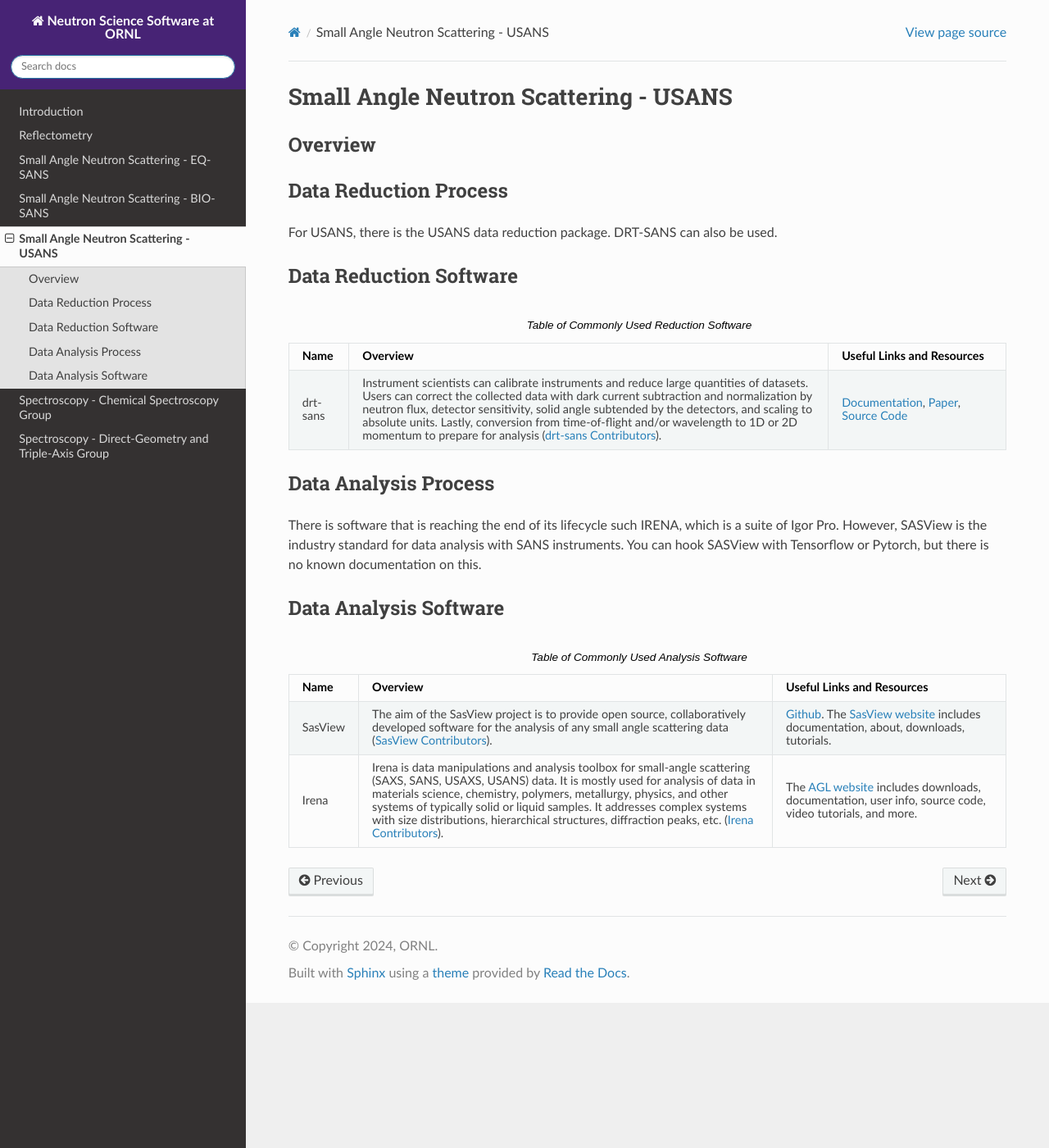
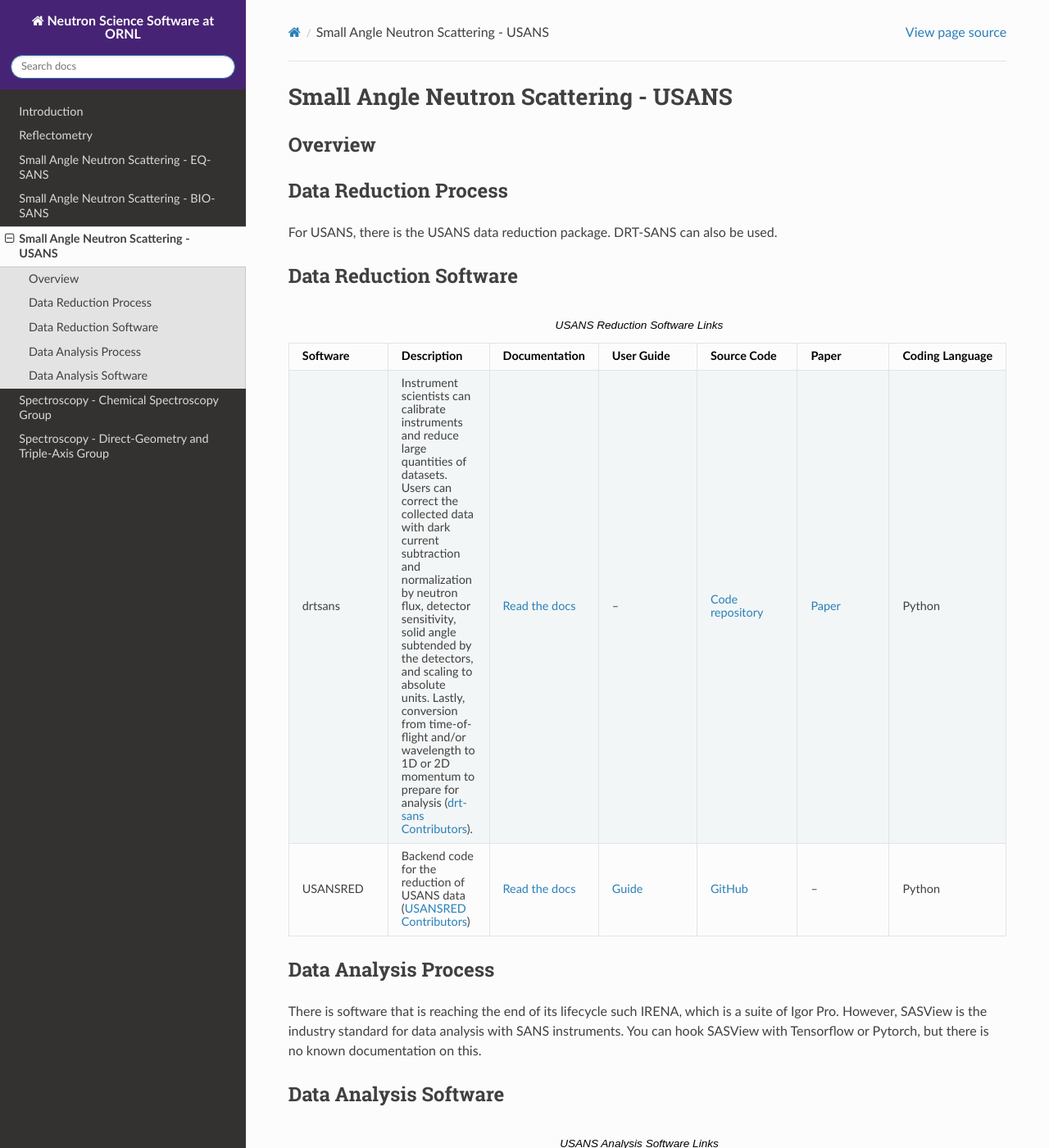
Before and after one commit to neutrons/neutrons-software-overview, a Sphinx documentation site: the page built from source/usans.rst, in a window 1280 px wide and 1400 px high. Shown: the whole window at 82% size. Built offline with Sphinx 7.4.7 and the Read the Docs theme 2.0.0, drawn with Linux system fonts in a browser that asks for light colours; some of the changed text lies outside the part shown.

Commit message:
Update usans.rst

```diff
--- a/source/usans.rst
+++ b/source/usans.rst
@@ -14,11 +14,31 @@ For USANS, there is the USANS data reduction package. DRT-SANS can also be used.
 Data Reduction Software
 -----------------------------------
 
-.. csv-table:: Table of Commonly Used Reduction Software
+.. list-table:: USANS Reduction Software Links
+   :widths: 25 25 25 25 25 25 25
    :header-rows: 1
 
-   "Name", "Overview", "Useful Links and Resources"
-   "drt-sans", "Instrument scientists can calibrate instruments and reduce large quantities of datasets. Users can correct the collected data with dark current subtraction and normalization by neutron flux, detector sensitivity, solid angle subtended by the detectors, and scaling to absolute units. Lastly, conversion from time-of-flight and/or wavelength to 1D or 2D momentum to prepare for analysis (`drt-sans Contributors <https://www.osti.gov/biblio/1839359>`_).", "`Documentation <https://drtsans.readthedocs.io/en/latest/>`_, `Paper <https://www.sciencedirect.com/science/article/pii/S2352711022000681>`_, `Source Code <https://code.ornl.gov/sns-hfir-scse/sans/sans-backend>`_"
+   * - Software
+     - Description
+     - Documentation
+     - User Guide
+     - Source Code
+     - Paper
+     - Coding Language
+   * - drtsans
+     - Instrument scientists can calibrate instruments and reduce large quantities of datasets. Users can correct the collected data with dark current subtraction and normalization by neutron flux, detector sensitivity, solid angle subtended by the detectors, and scaling to absolute units. Lastly, conversion from time-of-flight and/or wavelength to 1D or 2D momentum to prepare for analysis (`drt-sans Contributors <https://www.osti.gov/biblio/1839359>`_).
+     - `Read the docs <https://drtsans.readthedocs.io/en/latest/>`_
+     - --
+     - `Code repository <https://code.ornl.gov/sns-hfir-scse/sans/sans-backend>`_
+     - `Paper <https://www.sciencedirect.com/science/article/pii/S2352711022000681>`_
+     - Python
+   * - USANSRED
+     - Backend code for the reduction of USANS data (`USANSRED Contributors <https://github.com/neutrons/usansred>`_)
+     - `Read the docs <https://usansred.readthedocs.io/>`_
+     - `Guide <https://usansred.readthedocs.io/en/latest/source/user/reduce.html/>`_
+     - `GitHub <https://github.com/neutrons/usansred>`_
+     - --
+     - Python
 
 Data Analysis Process
 -----------------------------------
@@ -31,9 +51,35 @@ no known documentation on this.
 Data Analysis Software
 -----------------------------------
 
-.. csv-table:: Table of Commonly Used Analysis Software
+.. list-table:: USANS Analysis Software Links
+   :widths: 25 25 25 25 25 25 25
    :header-rows: 1
 
-   "Name", "Overview", "Useful Links and Resources"
-   "SasView", "The aim of the SasView project is to provide open source, collaboratively developed software for the analysis of any small angle scattering data (`SasView Contributors <https://www.sasview.org/about/>`_).", "`Github <https://github.com/SasView/sasview>`_. The `SasView website <https://www.sasview.org/>`_ includes documentation, about, downloads, tutorials."
-   "Irena", "Irena is data manipulations and analysis toolbox for small-angle scattering (SAXS, SANS, USAXS, USANS) data. It is mostly used for analysis of data in materials science, chemistry, polymers, metallurgy, physics, and other systems of typically solid or liquid samples. It addresses complex systems with size distributions, hierarchical structures, diffraction peaks, etc. (`Irena Contributors <https://usaxs.xray.aps.anl.gov/software/irena>`_).", "The `AGL website <https://usaxs.xray.aps.anl.gov/software/irena>`_ includes downloads, documentation, user info, source code, video tutorials, and more."
+   * - Software
+     - Description
+     - Documentation
+     - User Guide
+     - Source Code
+     - Paper
+     - Coding Language
+   * - USANSDATA
+     - Python script for USANS data reduction / analysis (`USANSDATA Contributors <https://code.ornl.gov/rys/usans-reduction>`_).
+     - --
+     - `Code repository <https://code.ornl.gov/rys/usans-reduction/>`_
+     - `Code repository <https://code.ornl.gov/rys/usans-reduction/>`_
+     - --
+     - Python
+   * - SasView
+     - The aim of the SasView project is to provide open source, collaboratively developed software for the analysis of any small angle scattering data (`SasView Contributors <https://www.sasview.org/about/>`_).
+     - `Documentation <https://www.sasview.org/documentation>`_
+     - `Tutorial <https://www.sasview.org/documentation>`_
+     - `GitHub <https://github.com/SasView/sasview>`_
+     - --
+     - Python
+   * - IRENA
+     - Irena is data manipulations and analysis toolbox for small-angle scattering (SAXS, SANS, USAXS, USANS) data. It is mostly used for analysis of data in materials science, chemistry, polymers, metallurgy, physics, and other systems of typically solid or liquid samples. It addresses complex systems with size distributions, hierarchical structures, diffraction peaks, etc. (`Irena Contributors <https://usaxs.xray.aps.anl.gov/software/irena>`_).
+     - `Website <https://usaxs.xray.aps.anl.gov/software/irena>`_
+     - `Read the docs <http://saxs-igorcodedocs.readthedocs.io/>`_
+     - `GitHub <https://github.com/jilavsky/SAXS_IgorCode>`_
+     - `Paper <https://journals.iucr.org/paper?S0021889809002222>`_
+     - IgorPro
```
